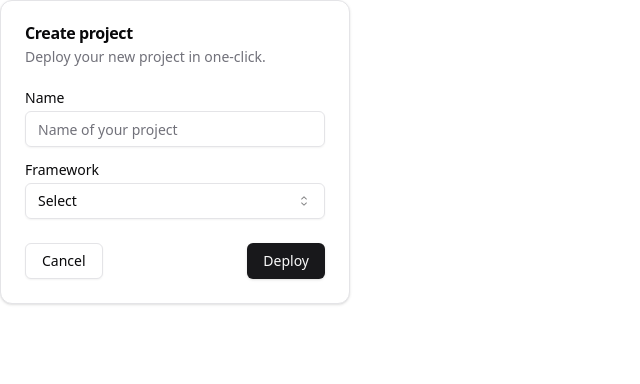
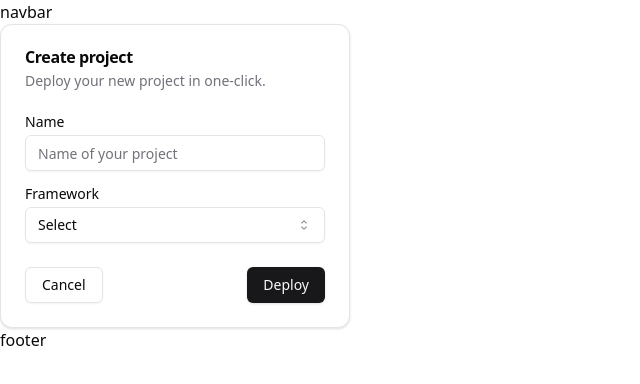
Before and after one commit to rizkyhp999/wakwau, a Next.js app: page / in a window 1280 px wide. Shown: the top 384 px of the page, without its empty margins (0-640 px from the left). Built offline with nearby package versions, Linux system fonts and the light colour scheme.

Commit message:
Navbar Footer

```diff
--- a/src/app/layout.tsx
+++ b/src/app/layout.tsx
@@ -1,6 +1,8 @@
 import type { Metadata } from "next";
 import localFont from "next/font/local";
 import "./globals.css";
+import Navbar from "@/layout/user/beranda/navbar";
+import Footer from "@/layout/user/beranda/footer";
 
 const geistSans = localFont({
   src: "./fonts/GeistVF.woff",
@@ -28,7 +30,9 @@ export default function RootLayout({
       <body
         className={`${geistSans.variable} ${geistMono.variable} antialiased`}
       >
+        <Navbar></Navbar>
         {children}
+        <Footer></Footer>
       </body>
     </html>
   );
--- a/src/layout/user/beranda/footer.tsx
+++ b/src/layout/user/beranda/footer.tsx
@@ -0,0 +1,5 @@
+import React from "react";
+
+export default function footer() {
+  return <div>footer</div>;
+}
--- a/src/layout/user/beranda/navbar.tsx
+++ b/src/layout/user/beranda/navbar.tsx
@@ -0,0 +1,5 @@
+import React from "react";
+
+export default function navbar() {
+  return <div>navbar</div>;
+}
```
